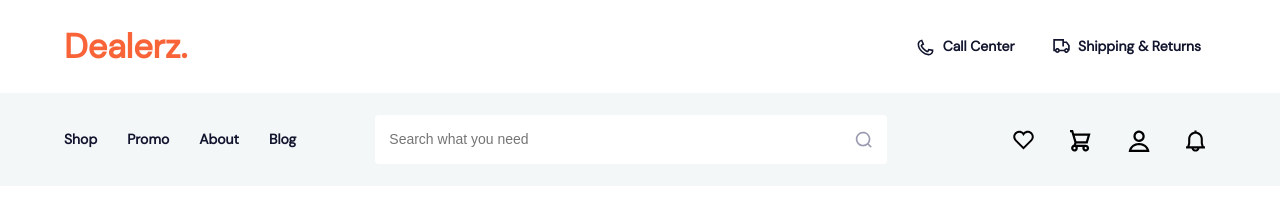
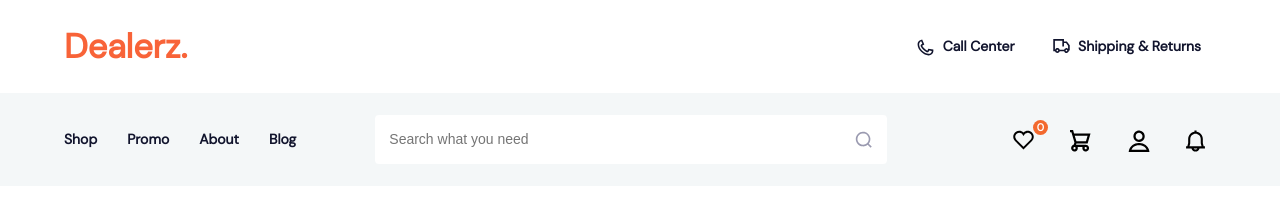
Before and after one commit to AlfinJaison/react-ecommerce, a React (Create React App) app: page / in a window 1280 px wide. Shown: the top 206 px of the page. Built offline with nearby package versions, Linux system fonts and the light colour scheme; no server answers.

Commit message:
wishlist icon badge added

```diff
--- a/src/Components/SearchBar/index.css
+++ b/src/Components/SearchBar/index.css
@@ -1,6 +1,6 @@
 .search-bar {
     width: 100%;
-    height: 93px;
+    height: 6.64rem;
 }
 
 .search-bar-links{
@@ -10,8 +10,8 @@
 }
 
 .search-bar-links div {
-    line-height: 93px;
-    height: 93px;
+    line-height: 6.64rem;
+    height: 6.64rem;
 }
 
 .search-bar .search-input{
@@ -22,12 +22,46 @@
 
 .search-bar-buttons{
     margin-right: 5%;
+    margin-top: 2.5rem;
     float: right;
-    height: 93px;
-    line-height: 93px;
     font-size: 1.25rem;
 }
 
-.search-bar-buttons .icon{
+.search-bar-buttons > span,.search-bar-buttons > div{
     margin-left:2rem;
 }
+
+.icon-badge-container{
+    width: 1.25em;
+    height: 1.25em;
+    margin: 2px 8px;
+    vertical-align: middle;
+    background-size: contain;
+    background-repeat: no-repeat;
+    display: inline-block;
+    position: relative;
+}
+
+.icon-badge-container span{
+    width: 1.25em;
+    height: 1.25em;
+    margin:0px;
+    background-size: contain;
+    background-repeat: no-repeat;
+    display: block;
+}
+
+.icon-badge{
+    background: #F3692E;
+    color: white;
+    width: 1.1rem;
+    height: 1.1rem;
+    line-height: 1.1rem;
+    position: absolute;
+    font-size: 0.75rem;
+    font-weight: 600;
+    text-align: center;
+    border-radius: 50%;
+    top:-0.75rem;
+    right:-1.3em;
+}
--- a/src/Components/SearchBar/index.tsx
+++ b/src/Components/SearchBar/index.tsx
@@ -1,7 +1,11 @@
-import React from 'react';
+import React, { useContext } from 'react';
+import { GlobalState } from '../../GlobalState';
 import './index.css'
 
 function SearchBar() {
+
+  const { wishList } = useContext(GlobalState)
+
   return (
     <div className="search-bar">
 
@@ -31,10 +35,13 @@ function SearchBar() {
       </div>
 
       <div className='search-bar-buttons'>
-        <span className='icon icon-heart dimOnHover'></span>
-        <span className='icon icon-cart dimOnHover'></span>
-        <span className='icon icon-user dimOnHover'></span>
-        <span className='icon icon-alarm dimOnHover'></span>
+        <div className='icon-badge-container'>
+          <span className='icon icon-heart dimOnHover pointer'></span>
+          <div className='icon-badge'>{wishList.length}</div>
+        </div>
+        <span className='icon icon-cart dimOnHover pointer'></span>
+        <span className='icon icon-user dimOnHover pointer'></span>
+        <span className='icon icon-alarm dimOnHover pointer'></span>
       </div>
 
     </div>
```
